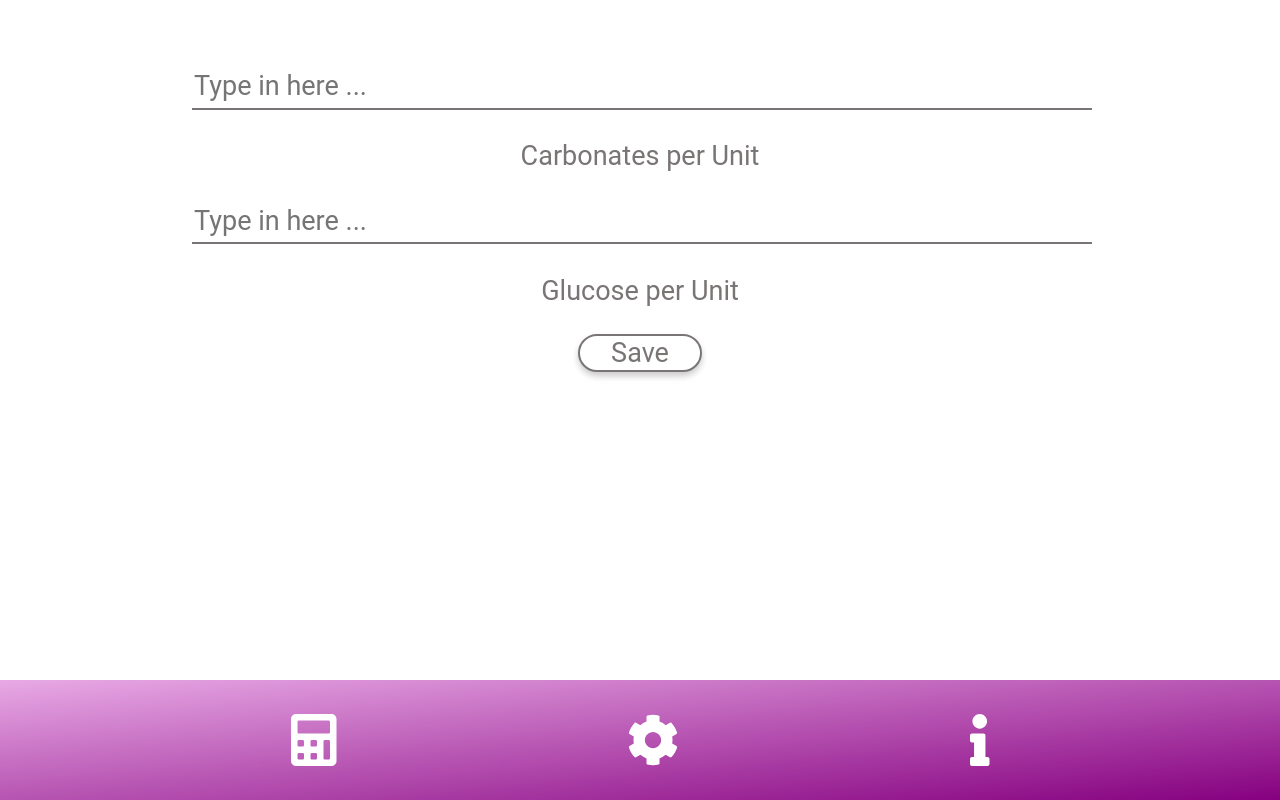
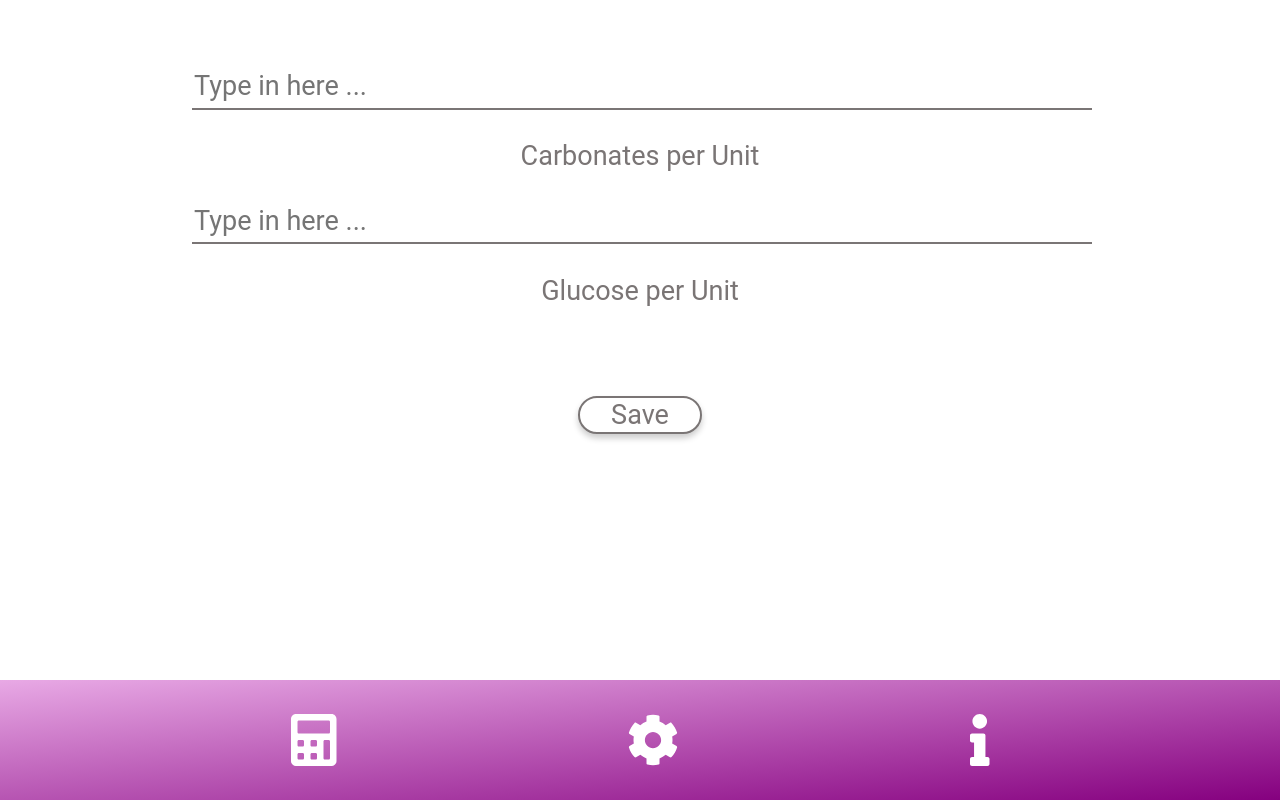
Before and after one commit to kaisetim/Insulin-Calculator, a React app: page /settings in a window 1280 px wide. Built offline with nearby package versions, Linux system fonts and the light colour scheme; the HTML template or start-up script is replaced by a standard one.

Commit message:
Local Storage is working

```diff
--- a/packages/front/src/component/btnPrimary/btnPrimary.scss
+++ b/packages/front/src/component/btnPrimary/btnPrimary.scss
@@ -6,6 +6,7 @@
 }
 
 .submitBtnPrimary {
+  margin-top: 3rem;
   width: 100%;
   border: 0.1rem solid $color-grey-light;
   border-radius: 50rem;
--- a/packages/front/src/component/inputField/inputField.jsx
+++ b/packages/front/src/component/inputField/inputField.jsx
@@ -6,10 +6,12 @@ export const InputField = props => {
   const {
     containerClass,
     inputClass,
+    inputID,
     type,
     onChange,
     value,
     placeholder,
+    required,
     text1,
     text2
   } = props;
@@ -18,10 +20,12 @@ export const InputField = props => {
     <div className={`${inputStyle[`${containerClass}`]}`}>
       <input
         className={`${inputStyle[`${inputClass}`]}`}
+        id={inputID}
         type={type}
         onChange={onChange}
         value={value}
         placeholder={placeholder}
+        required={required}
       />
       <p>{text1}</p>
       <p>{text2}</p>
--- a/packages/front/src/pages/main.jsx
+++ b/packages/front/src/pages/main.jsx
@@ -9,8 +9,8 @@ export const Main = () => {
   const [carbsLevel, setCarbsLevel] = useState("");
 
   const nominalGlucose = 120;
-  const carbsPerUnit = 8;
-  const glucosePerUnit = 24;
+  const carbsPerUnit = localStorage.getItem("CarbsPU");
+  const glucosePerUnit = localStorage.getItem("GlucosePU");
   const glucoseDiff = nominalGlucose - glucoseLevel;
   const units = glucoseDiff / glucosePerUnit + carbsLevel / carbsPerUnit;
 
--- a/packages/front/src/pages/settings.jsx
+++ b/packages/front/src/pages/settings.jsx
@@ -4,12 +4,16 @@ import { BtnPrimary } from "../component/btnPrimary/btnPrimary";
 import { InputField } from "../component/inputField/inputField";
 import { MenuBar } from "../component/menuBar/menuBar";
 
+import { setKeys } from "../setKeys";
+
 export const Settings = () => {
   return (
     <>
+      <form onSubmit={setKeys}>
         <InputField
           containerClass="inputContainerSettings"
           inputClass="inputSettings"
+          inputID="inputCarbsPU"
           type="number"
           placeholder="Type in here ..."
           text1="Carbonates per Unit"
@@ -17,6 +21,7 @@ export const Settings = () => {
         <InputField
           containerClass="inputContainerSettings"
           inputClass="inputSettings"
+          inputID="inputGlucosePU"
           type="number"
           placeholder="Type in here ..."
           text1="Glucose per Unit"
@@ -27,6 +32,7 @@ export const Settings = () => {
           type="submit"
           value="Save"
         />
+      </form>
       {/* <InputField
         containerClass="submitBtn"
         inputClass="inputSettingsBtn"
--- /dev/null
+++ b/packages/front/src/setKeys.js
@@ -0,0 +1,8 @@
+// Local Storage here:
+export const setKeys = () => {
+  const carbsPU = document.querySelector("#inputCarbsPU").value;
+  const glucosePU = document.querySelector("#inputGlucosePU").value;
+
+  localStorage.setItem("CarbsPU", carbsPU);
+  localStorage.setItem("GlucosePU", glucosePU);
+};
```
Lines whose indentation alone changed are shown as unchanged.
